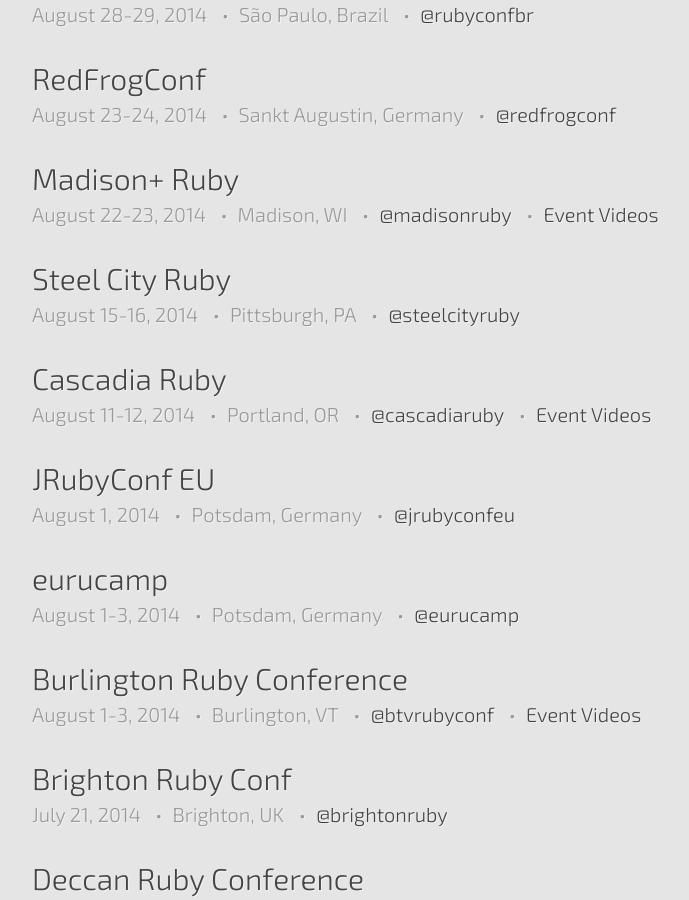
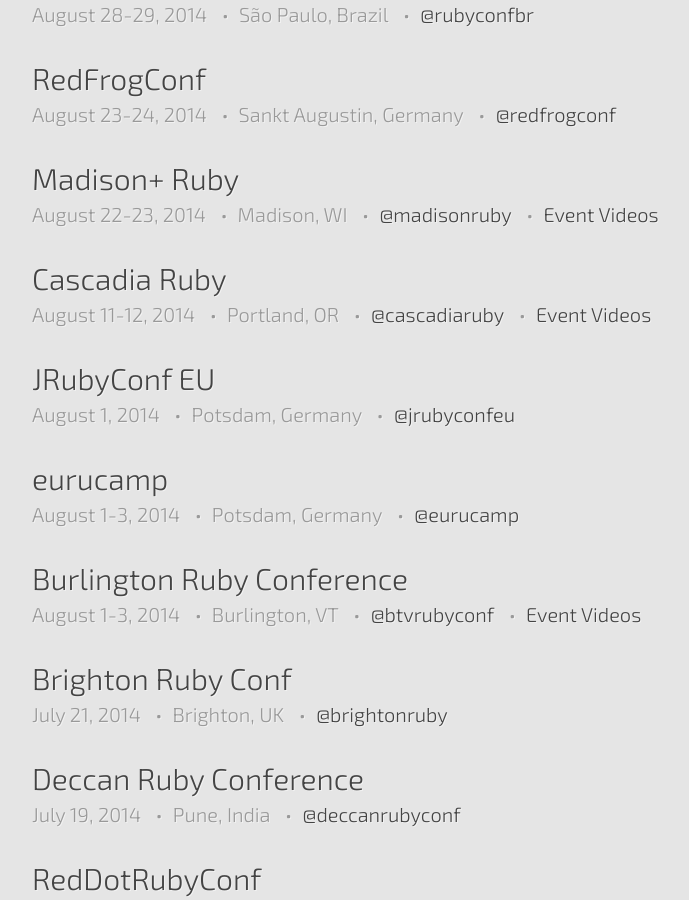
Before and after one commit to ruby-conferences/ruby-conferences.github.io, a Jekyll site: the page built from past/index.html, in a window 1280 px wide and 900 px high, scrolled down 12502 px. Shown: the whole window, without its empty margins (208-897 px from the left). Built offline with Jekyll 4.4.1, drawn with Linux system fonts in a browser that asks for light colours.

Commit message:
Remove the entry of Steel City Ruby

```diff
--- a/_data/past.yml
+++ b/_data/past.yml
@@ -185,12 +185,6 @@
   url: http://cascadiaruby.com/
   twitter: cascadiaruby
   video_link: http://confreaks.com/events/cascadiaruby2014
-
-- name: Steel City Ruby
-  location: Pittsburgh, PA
-  dates: "August 15-16, 2014"
-  url: http://steelcityruby.org/
-  twitter: steelcityruby
 
 - name: Madison+ Ruby
   location: Madison, WI
```
